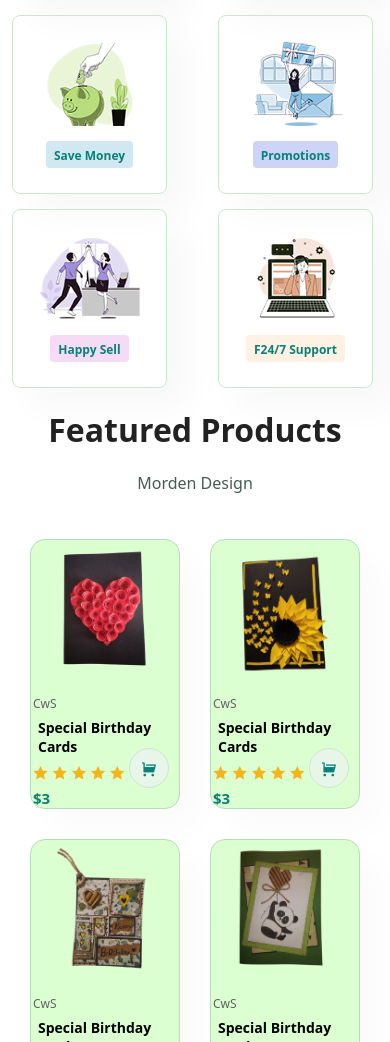
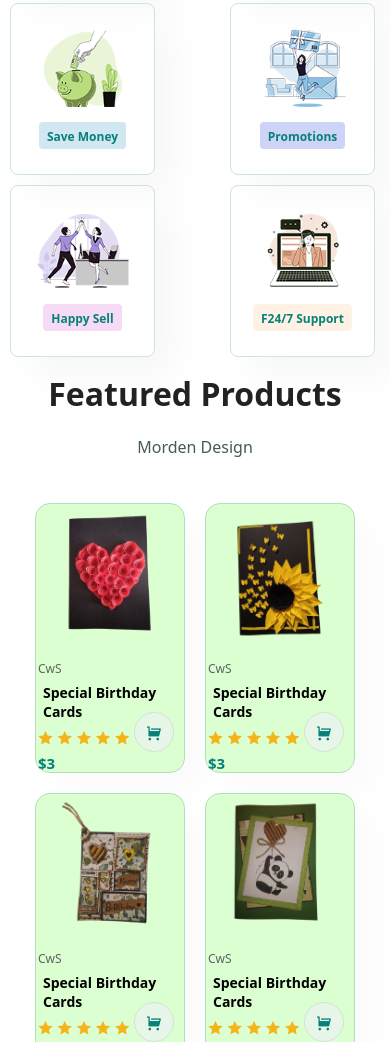
Before and after one commit to Akilalochana/bdayCards-website, a plain HTML site: page index.html in a window 390 px wide. Shown: the part 958-2000 px from the top of the page. Drawn offline with nearby package versions, Linux system fonts and the light colour scheme.

Commit message:
adjus mobile responsive

```diff
--- a/style.css
+++ b/style.css
@@ -806,8 +806,8 @@ footer .copyRight {
     }
 
     #feature .fe-box {
-        width: 155px;
-        margin: 0 12px 15px 12px;
+        width: 145px;
+        margin: 0 10px 10px 10px;
     }
 
     #product1 .pro {
@@ -841,9 +841,9 @@ footer .copyRight {
 
     #newsletter input {
         height: 3rem;
-        padding: 0 8.5em;
+        padding: 0 7em;
         margin-bottom: 20px;
-        margin-left: 15px;
+        margin-left: 17px;
     }
 
     .footerpadding {
@@ -851,4 +851,19 @@ footer .copyRight {
     }
 
 
+    /* #otherCrafts .banner-box {
+
+        min-width: 10px;
+        height: 20vh;
+    } */
+
+    #product1 .pro-container {
+        display: flex;
+        justify-content: center;
+        padding-top: 20px;
+        flex-wrap: wrap;
+        gap: 10px;
+    }
+
+
 }
```
